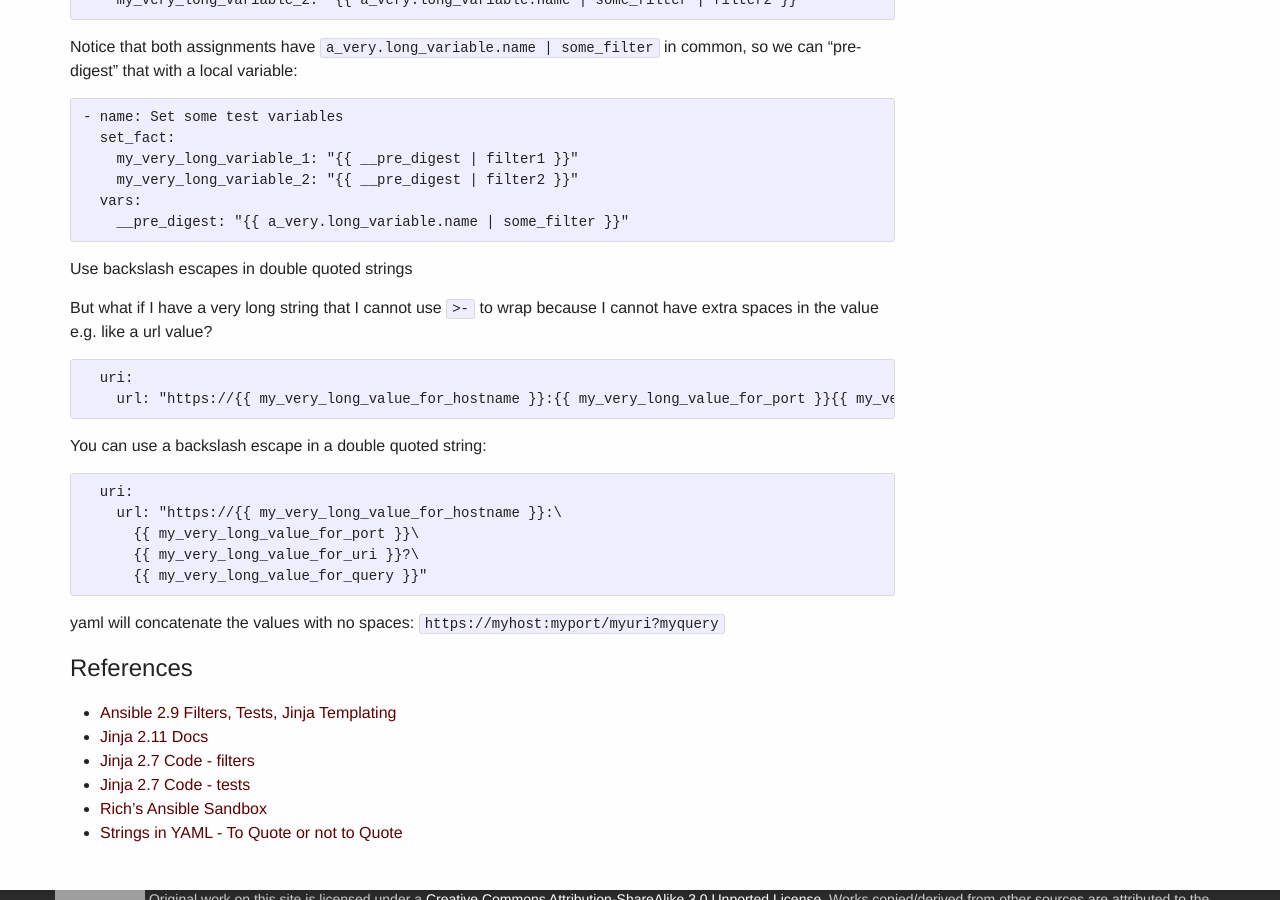
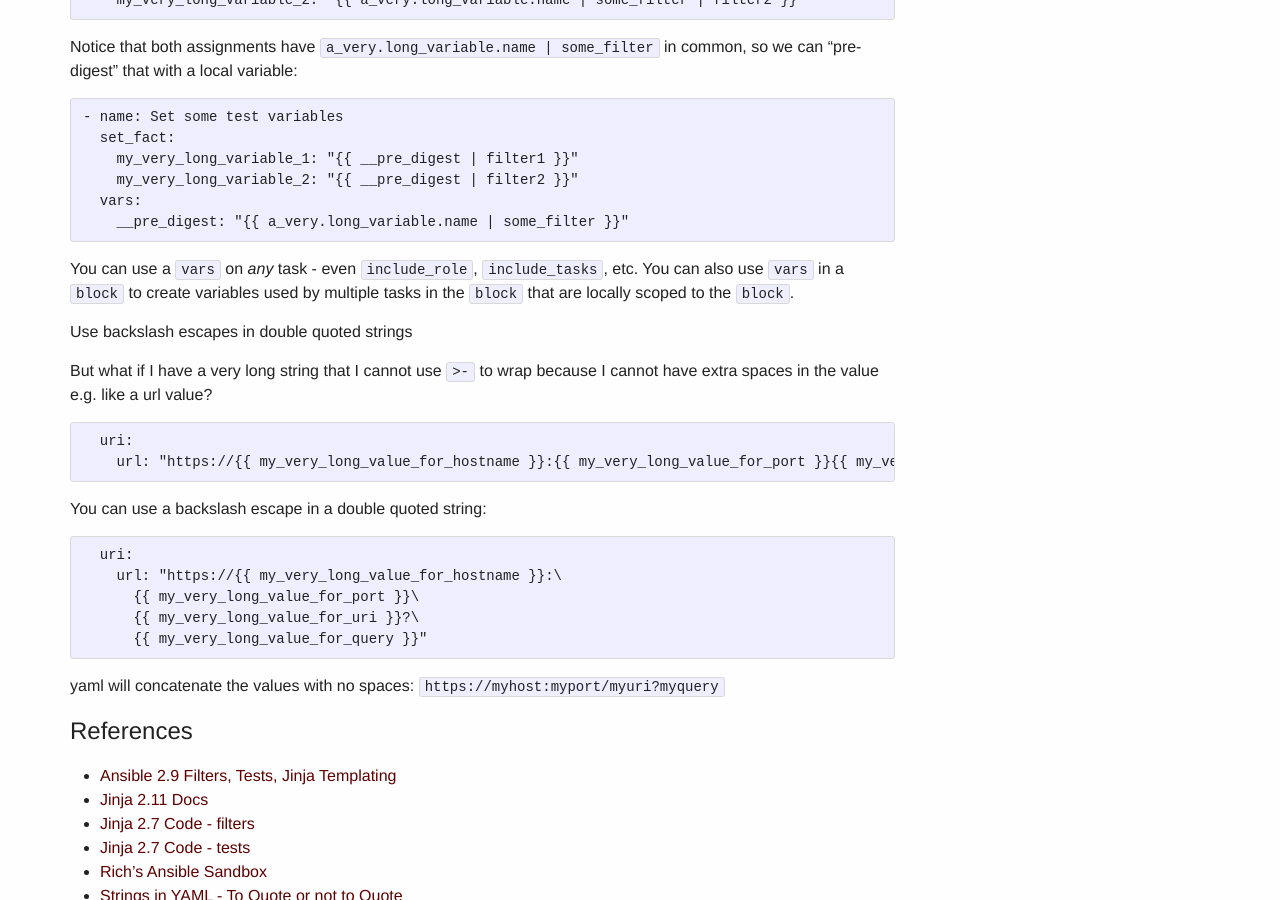
Before and after one commit to linux-system-roles/linux-system-roles.github.io, a Jekyll site: the page built from documentation/howto/working-with-ansible-jinja-code-and-filters.md, in a window 1280 px wide and 900 px high, scrolled down 5151 px. Built offline with Jekyll 4.4.1, drawn with Linux system fonts in a browser that asks for light colours; grey boxes are pictures that could not be loaded.

Commit message:
more ansible-lint tips

````diff
--- a/documentation/howto/working-with-ansible-jinja-code-and-filters.md
+++ b/documentation/howto/working-with-ansible-jinja-code-and-filters.md
@@ -285,6 +285,9 @@ common, so we can "pre-digest" that with a local variable:
     __pre_digest: "{{ a_very.long_variable.name | some_filter }}"
 ```
 <!-- {% endraw %} -->
+You can use a `vars` on *any* task - even `include_role`, `include_tasks`, etc.
+You can also use `vars` in a `block` to create variables used by multiple tasks
+in the `block` that are locally scoped to the `block`.
 
 #### Use backslash escapes in double quoted strings
 
````
